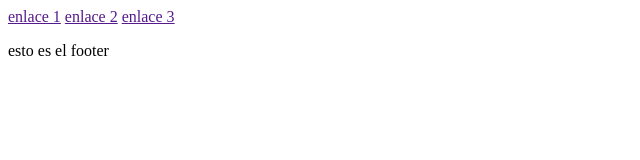
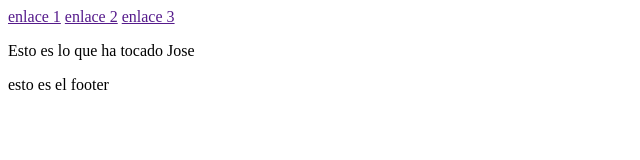
Before and after one commit to pitel86/pruebaGitASDASD, a plain HTML site: page index.html in a window 1280 px wide. Shown: the whole page, without its empty margins (0-640 px from the left). Drawn offline with Linux system fonts and the light colour scheme.

Commit message:
feat main-p

```diff
--- a/index.html
+++ b/index.html
@@ -16,7 +16,9 @@
             <a href="">enlace 3</a>
         </nav>
     </header>
-    <main></main>
+    <main>
+        <p>Esto es lo que ha tocado Jose</p>
+    </main>
     <footer>
         <p>esto es el footer</p>
     </footer>
```
